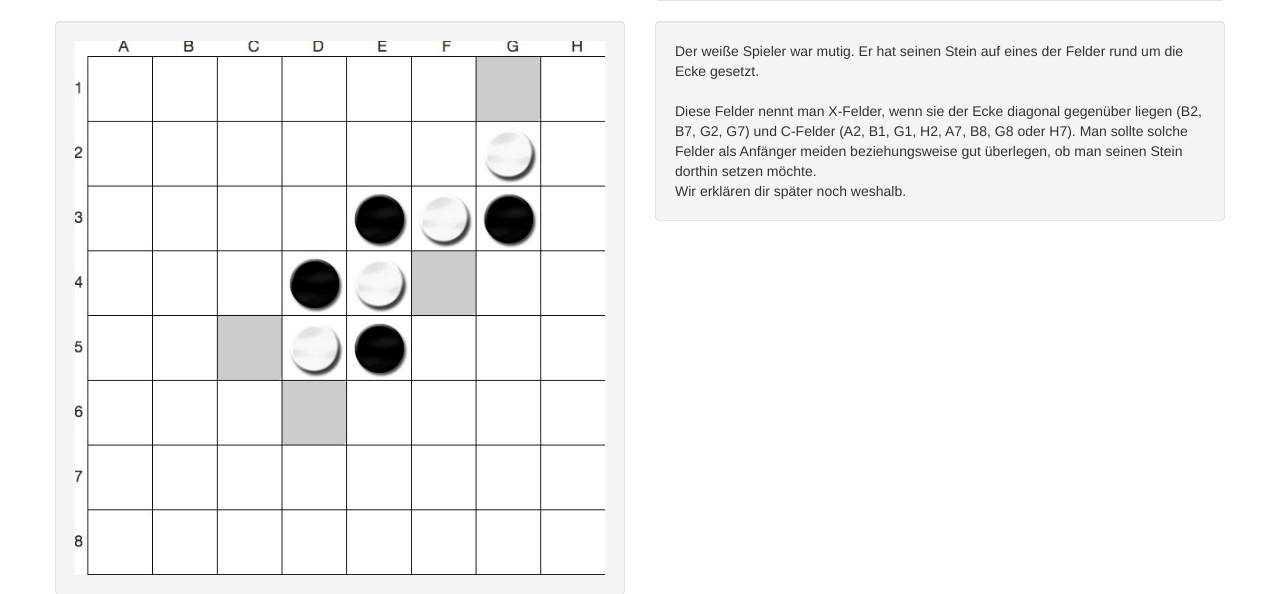
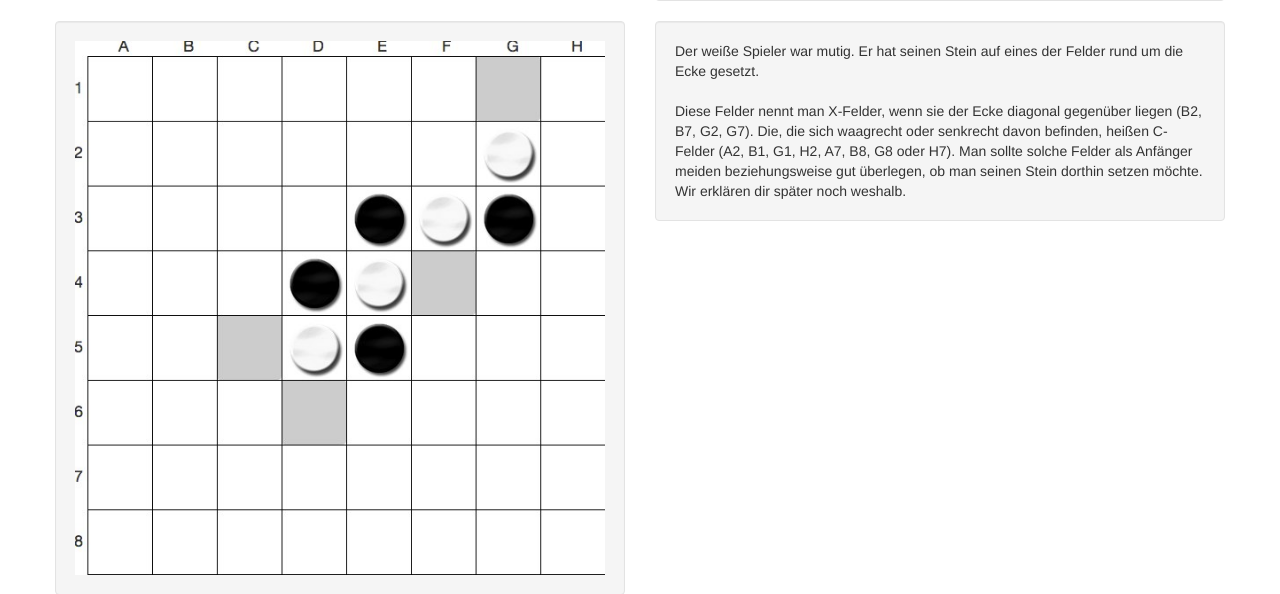
Before and after one commit to chassing/reversi, a Django app: page /help in a window 1280 px wide. Shown: the part 2458-3052 px from the top of the page. Run offline with Django 3.2, Linux system fonts and the light colour scheme; a user stored in the database is signed in; parts of the project's set-up code (start-up, migrations or seed data) failed here and were passed over; some libraries are stand-ins or nearby versions.

Commit message:
text updates auf hilfe seite - closes #107 #108

```diff
--- a/reversi/main/templates/main/help.html
+++ b/reversi/main/templates/main/help.html
@@ -77,8 +77,9 @@
         <div class="well span6">
             Der weiße Spieler war mutig. Er hat seinen Stein auf eines der Felder rund um die Ecke gesetzt.<br />
             <br />
-            Diese Felder nennt man X-Felder, wenn sie der Ecke diagonal gegenüber liegen (B2, B7, G2, G7)
-            und C-Felder (A2, B1, G1, H2, A7, B8, G8 oder H7).
+            Diese Felder nennt man X-Felder, wenn sie der Ecke diagonal gegenüber liegen (B2, B7, G2, G7).
+            Die, die sich waagrecht oder senkrecht davon befinden, heißen
+            C-Felder (A2, B1, G1, H2, A7, B8, G8 oder H7).
             Man sollte solche Felder als Anfänger meiden beziehungsweise gut überlegen,
             ob man seinen Stein dorthin setzen möchte. <br />
             Wir erklären dir später noch weshalb.
@@ -132,7 +133,7 @@
             ‚anhängen‘ und diese somit auch stabilisieren. <br />
             <br />
             Wir überspringen nun ein paar Spielzüge und spulen bis kurz vors Ende vor,
-            amit du möglichst schnell anfangen kannst zu spielen!
+            damit du möglichst schnell anfangen kannst zu spielen!
         </div>
         <div class="well span6">
             <img src="{% static 'img/tutorial/reversi - 8.jpg'%}">
```
